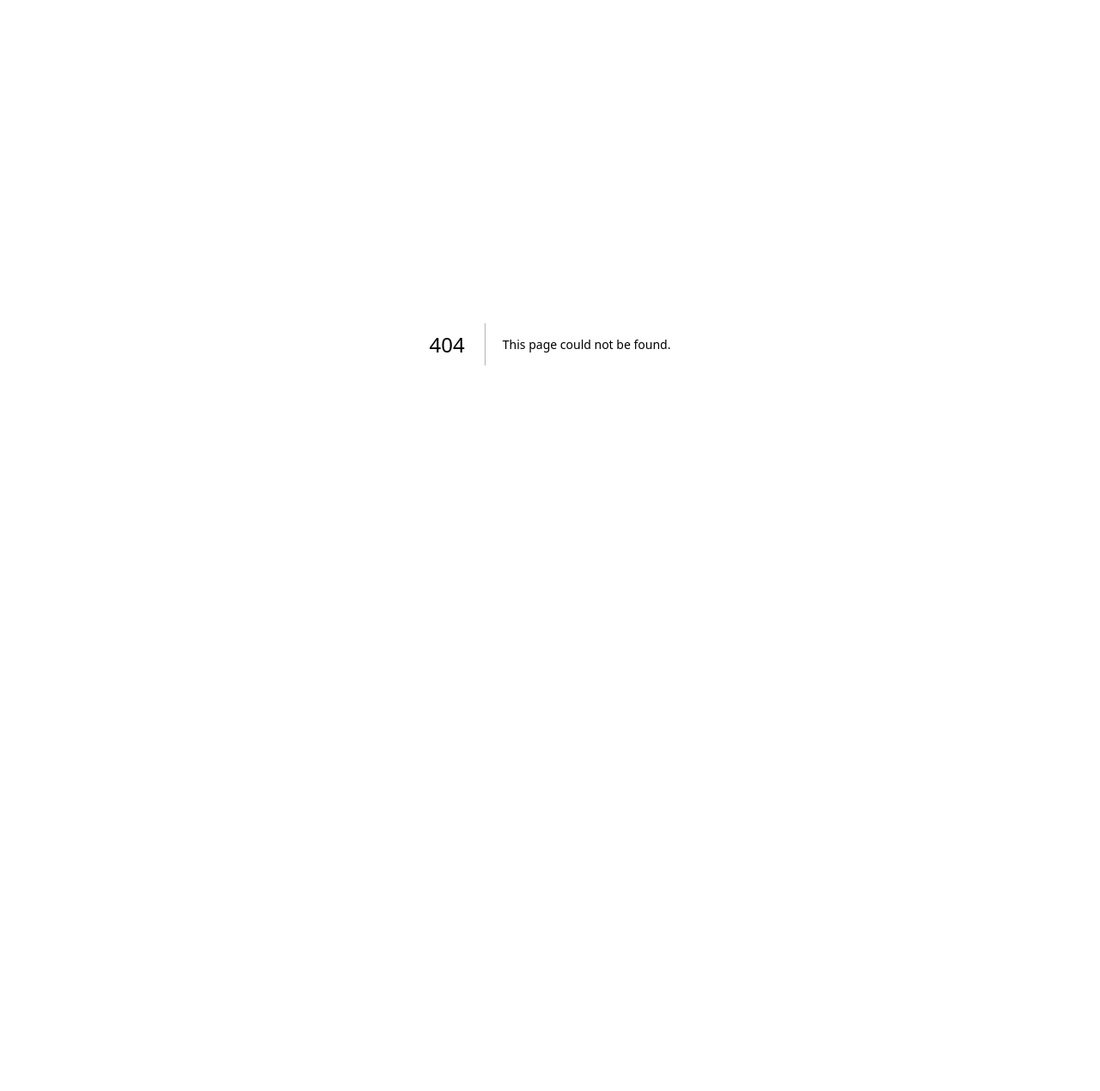
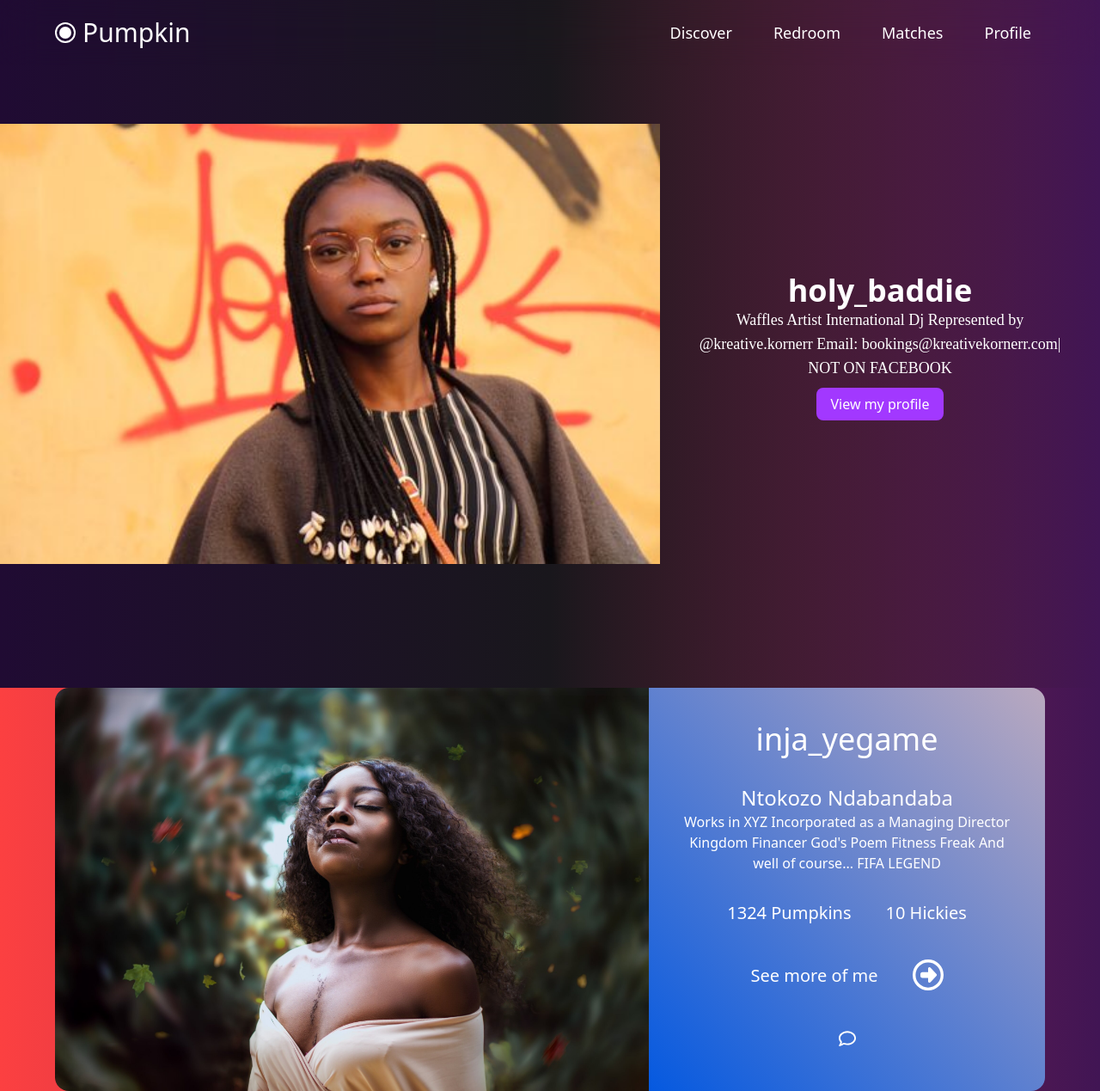
Before and after one commit to Ndaba31/dating-website, a Next.js app: page /discover in a window 1280 px wide. Before the commit this address had no page. Shown: the whole page at 86% size. Before the commit the page ends 800 px from the top, so only its background shows below. Built offline with nearby package versions, Linux system fonts and the light colour scheme.

Commit message:
Added discover and profile pages and dummy data

```diff
--- /dev/null
+++ b/app/components/DiscoverCard/index.tsx
@@ -0,0 +1,60 @@
+import { UserExtended } from '@/app/interfaces/User'
+import { faArrowAltCircleRight } from '@fortawesome/free-regular-svg-icons'
+import { FontAwesomeIcon } from '@fortawesome/react-fontawesome'
+import Image from 'next/image'
+import Link from 'next/link'
+import React from 'react'
+
+interface Props {
+    user: UserExtended
+}
+
+const DiscoverCard = ({ user }: Props) => {
+    return (
+        <div className="flex justify-center w-full">
+            <div className='flex flex-col md:flex-row bg-transparent  w-[90%] h-500 rounded-2xl overflow-hidden'>
+                <div className='w-full md:w-[60%] p-0 rounded-2xl'>
+                    <Image
+                        width={500}
+                        height={500}
+                        alt={user.profile_photo === undefined || user.profile_photo.alt === undefined ? '' : user.profile_photo.alt}
+                        src={user.profile_photo === undefined ? '' : '/' + user.profile_photo.media}
+                        className='h-full w-full'
+                    />
+                </div>
+                <div className='w-full md:w-[40%] text-center p-10 bg-gradient-to-tr from-[#0559E0] to-[#BAA9BF]'>
+                    <h1 className='text-4xl'>{user.user.stem}</h1>
+                    <div className='my-8'>
+                        <h1 className='text-2xl'>{user.user.firstName} {user.user.lastName}</h1>
+                        {user.occupation !== undefined && (<p className=''>Works in {user.occupation[0].company} as a {user.occupation[0].title}</p>)}
+                        {user.bio !== undefined && (<p className=''>{user.bio}</p>)}
+                    </div>
+                    <div className='text-xl flex flex-col items-center space-y-10'>
+                        <div className="flex space-x-10">
+                            <p>{user.user.pumpkins} Pumpkins</p>
+                            <p>{user.user.hickies} Hickies</p>
+                        </div>
+                        <div className="flex space-x-10 items-center">
+                            <p>See more of me</p>
+                            <Link href={`profile/${user.user.stem}`}>
+                                <FontAwesomeIcon icon={faArrowAltCircleRight} className='text-4xl' />
+                            </Link>
+                        </div>
+                        <div className='flex space-x-8 items-center'>
+                            {
+                                user.socials
+                                    ?.map(({ icon, social, link }) => (
+                                        <Link href={link} key={social}>
+                                            <FontAwesomeIcon icon={icon} />
+                                        </Link>
+                                    ))
+                            }
+                        </div>
+                    </div>
+                </div>
+            </div>
+        </div>
+    )
+}
+
+export default DiscoverCard
--- a/app/components/Hero/index.tsx
+++ b/app/components/Hero/index.tsx
@@ -18,7 +18,7 @@ interface Props {
     reverse: boolean;
 }
 
-const Hero = ({ img, altImg, btnText, btnType, heading, subHeading, reverse }: Props) => {
+const Hero = ({ img, altImg, btnText, btnType, heading, subHeading, reverse, link }: Props) => {
     const [password2, setPassword2] = useState("")
     const [formData, setFormData] = useState<User>({
         firstName: "",
@@ -41,7 +41,7 @@ const Hero = ({ img, altImg, btnText, btnType, heading, subHeading, reverse }: P
         hickies: 0
     })
 
-    const { setUser, user, setUserExtended } = useDateContext();
+    const { setUser, setIsAuth, setUserExtended } = useDateContext();
     const router = useRouter()
 
     const handleChange = (event: React.ChangeEvent<HTMLInputElement>) => {
@@ -53,6 +53,7 @@ const Hero = ({ img, altImg, btnText, btnType, heading, subHeading, reverse }: P
         e.preventDefault();
         console.log(formData, password2);
         setUser(formData)
+        setIsAuth(true)
         router.replace("/questionnaire/1")
     }
 
@@ -69,8 +70,8 @@ const Hero = ({ img, altImg, btnText, btnType, heading, subHeading, reverse }: P
         if (person !== undefined) {
             setUser(person.user);
             setUserExtended(person);
-
-            router.push('/')
+            setIsAuth(true);
+            router.push('/discover')
         }
     }
 
@@ -81,7 +82,7 @@ const Hero = ({ img, altImg, btnText, btnType, heading, subHeading, reverse }: P
                 <p className="text-lg text-white font-cursive mb-4">{subHeading}</p>
                 {
                     btnType === "link" && (
-                        <Link href='signup' className="bg-[#A238FF] text-white py-2 px-4 rounded-lg">
+                        <Link href={link === undefined ? 'signup' : link} className="bg-[#A238FF] text-white py-2 px-4 rounded-lg">
                             {btnText}
                         </Link>
                     )
--- a/app/components/Navbar/index.tsx
+++ b/app/components/Navbar/index.tsx
@@ -7,7 +7,10 @@ import React from 'react'
 import Sidebar from '../Sidebar'
 
 const Navbar = () => {
-    const { sidebar, setSidebar } = useDateContext();
+    const { sidebar, setSidebar, isAuth, setIsAuth, user } = useDateContext();
+
+    if (user !== undefined)
+        setIsAuth(true)
 
     if (sidebar)
         return <Sidebar />
@@ -25,8 +28,21 @@ const Navbar = () => {
                     <button onClick={() => { setSidebar(!sidebar) }} className='md:hidden'>
                         <FontAwesomeIcon icon={faCircleUser} size='xl' />
                     </button>
-                    <Link href='login' className='hidden md:block px-4 py-2 text-lg hover:opacity-50 bg=transparent rounded-2xl'>Login</Link>
-                    <Link href='signup' className='hidden md:block px-4 py-2 text-lg hover:bg-white hover:text-black bg-[#A238FF] rounded-2xl border-2 border-[#A238FF]'>Sign Up</Link>
+                    {
+                        !isAuth ? (
+                            <>
+                                <Link href='login' className='hidden md:block px-4 py-2 text-lg hover:opacity-50 bg=transparent rounded-2xl'>Login</Link>
+                                <Link href='signup' className='hidden md:block px-4 py-2 text-lg hover:bg-white hover:text-black bg-[#A238FF] rounded-2xl border-2 border-[#A238FF]'>Sign Up</Link>
+                            </>
+                        ) : (
+                            <>
+                                <Link href='discover' className='hidden md:block px-4 py-2 text-lg hover:opacity-50 bg=transparent rounded-2xl'>Discover</Link>
+                                <Link href='redroom' className='hidden md:block px-4 py-2 text-lg hover:opacity-50 bg=transparent rounded-2xl'>Redroom</Link>
+                                <Link href='matches' className='hidden md:block px-4 py-2 text-lg hover:opacity-50 bg=transparent rounded-2xl'>Matches</Link>
+                                <Link href='profile' className='hidden md:block px-4 py-2 text-lg hover:opacity-50 bg=transparent rounded-2xl'>Profile</Link>
+                            </>
+                        )
+                    }
                 </div>
             </nav>
         </header>
--- a/app/components/Questions/index.tsx
+++ b/app/components/Questions/index.tsx
@@ -63,7 +63,7 @@ const Question = ({ count, total, question, options, type, inpName, btnFunction,
                     count < total ? (
                         <Link href={`${count + 1}`} className='hover:opacity-70'>Skip</Link>
                     ) : (
-                        <Link href='/' className='hover:opacity-70'>Skip</Link>
+                        <Link href='/discover' className='hover:opacity-70'>Skip</Link>
                     )
                 }
             </div>
--- a/app/context/dateContext.tsx
+++ b/app/context/dateContext.tsx
@@ -11,6 +11,8 @@ interface DateContextProps {
 	setUser: React.Dispatch<React.SetStateAction<User>>;
 	userExtended: UserExtended;
 	setUserExtended: React.Dispatch<React.SetStateAction<UserExtended>>;
+	isAuth: boolean;
+	setIsAuth: React.Dispatch<React.SetStateAction<boolean>>;
 }
 
 const DateContext = createContext<DateContextProps | undefined>(undefined);
@@ -51,6 +53,7 @@ export function DateContextProvider({ children }: DateContextProviderProps) {
 		relationship_status: 'In a relationship',
 		religion: 'Christian'
 	})
+	const [isAuth, setIsAuth] = useState(false)
 
 	return (
 		<DateContext.Provider
@@ -61,6 +64,8 @@ export function DateContextProvider({ children }: DateContextProviderProps) {
 				setUser,
 				userExtended,
 				setUserExtended,
+				isAuth,
+				setIsAuth
 			}}
 		>
 			{children}
--- a/app/data.ts
+++ b/app/data.ts
@@ -58,6 +58,20 @@ export const users: UserExtended[] = [
 		city: 'Matsapha',
 		relationship_status: 'In a relationship',
 		religion: 'Christian',
+		posts: [
+			{
+				media: 'linda.jpeg',
+			},
+			{
+				media: 'linda.jpeg',
+			},
+			{
+				media: 'linda.jpeg',
+			},
+			{
+				media: 'linda.jpeg',
+			},
+		],
 	},
 	{
 		user: {
@@ -99,5 +113,19 @@ export const users: UserExtended[] = [
 		city: 'Fairview',
 		relationship_status: "It's complicated",
 		religion: 'Christian',
+		posts: [
+			{
+				media: 'lisa.jpeg',
+			},
+			{
+				media: 'lisa.jpeg',
+			},
+			{
+				media: 'lisa.jpeg',
+			},
+			{
+				media: 'lisa.jpeg',
+			},
+		],
 	},
 ];
--- /dev/null
+++ b/app/discover/page.tsx
@@ -0,0 +1,39 @@
+'use client'
+import React from 'react'
+import Navbar from '../components/Navbar'
+import Hero from '../components/Hero'
+import { useDateContext } from '../context/dateContext'
+import { users } from '../data'
+import DiscoverCard from '../components/DiscoverCard'
+
+const Discover = () => {
+    const { userExtended } = useDateContext();
+
+    return (
+        <main>
+            <Navbar />
+            <Hero
+                img={userExtended.profile_photo === undefined ? '/lady.webp' : `/${userExtended.profile_photo.media}`}
+                altImg={userExtended.profile_photo === undefined ? '/lady.webp' : `/${userExtended.profile_photo.alt}`}
+                btnText='View my profile'
+                link={`profile/${userExtended.user.stem}`}
+                btnType='link'
+                heading={userExtended.user.stem}
+                subHeading={userExtended.bio}
+                reverse
+            />
+            {
+                users
+                    .filter(({ user }) => user.stem !== userExtended.user.stem)
+                    .map((user) => (
+                        <DiscoverCard
+                            key={user.user.stem}
+                            user={user}
+                        />
+                    ))
+            }
+        </main>
+    )
+}
+
+export default Discover
--- a/app/interfaces/Socials.ts
+++ b/app/interfaces/Socials.ts
@@ -1,5 +1,5 @@
 export default interface Socials {
 	icon: any;
 	social: string;
-	link?: string;
+	link: string;
 }
--- a/app/page.tsx
+++ b/app/page.tsx
@@ -1,8 +1,13 @@
+'use client'
 import React from 'react'
 import Navbar from './components/Navbar'
 import Hero from './components/Hero'
+import { useDateContext } from './context/dateContext'
 
 const Home = () => {
+  const { setIsAuth } = useDateContext();
+  setIsAuth(false);
+
   return (
     <main>
       <Navbar />
--- /dev/null
+++ b/app/profile/[stem]/page.tsx
@@ -0,0 +1,12 @@
+import { users } from '@/app/data'
+import React from 'react'
+
+const ProfileDetail = ({ params }: { params: { stem: string } }) => {
+    const user = users.find(({ user }) => user.stem === params.stem)
+
+    return (
+        <div>{user?.user.firstName} {user?.user.lastName}</div>
+    )
+}
+
+export default ProfileDetail
--- /dev/null
+++ b/app/redroom/page.tsx
@@ -0,0 +1,9 @@
+import React from 'react'
+
+const Redroom = () => {
+    return (
+        <div>Redroom</div>
+    )
+}
+
+export default Redroom
```
